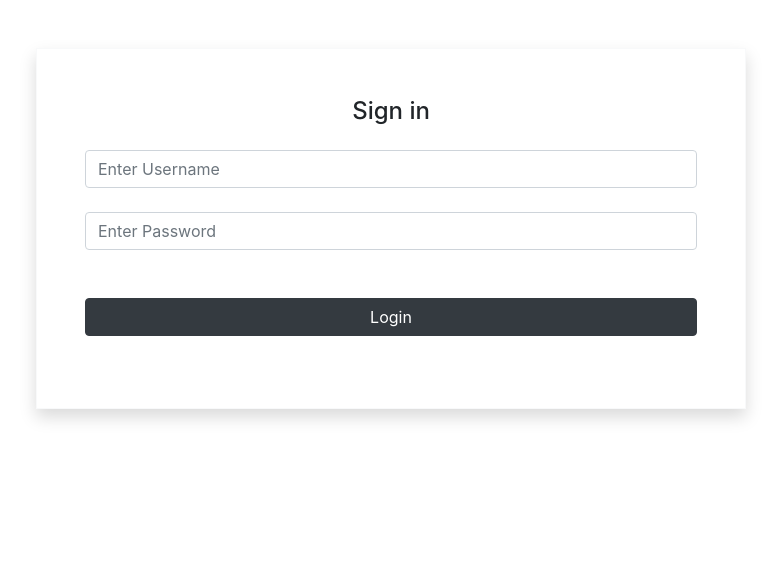
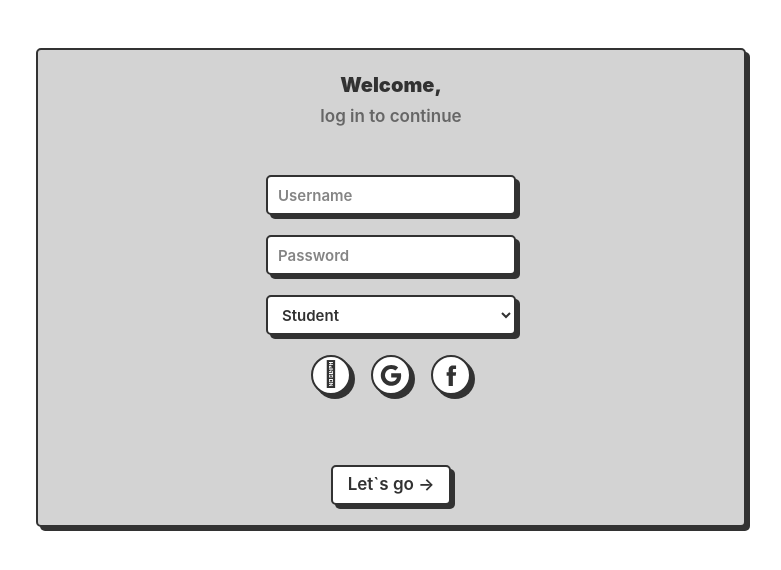
Before and after one commit to akichaaa/g5_classrec, a PHP site: page /login.php in a window 1280 px wide. Shown: the part 96-666 px from the top of the page, without its empty margins (249-1030 px from the left). Run offline with PHP 8.4, Linux system fonts and the light colour scheme.

Commit message:
Add Form

```diff
--- a/login.php
+++ b/login.php
@@ -12,6 +12,7 @@
   <link rel="stylesheet" type="text/css"  href="vendor/css/bootstrap.min.css">
   <link href="vendor/css/all.css" rel="stylesheet">
   <link rel="stylesheet" type="text/css"  href="resource/css/styles.css">
+  <link rel="stylesheet" type="text/css"  href="resource/css/index.css">
 </head>
 <body>
         <nav class="navbar navbar-dark bg-white shadow-sm slide-in-left">
@@ -28,17 +29,35 @@
                 <div class="col-8 ">
 
 
-
-                    <form class="text-center border border-light p-5 shadow puff-in-center" action="" method="post" >
+                  <form class="form text-center">
+                    <div class="title">Welcome,<br><span>log in to continue</span></div>
+                    <input type="text" placeholder="Username" name="username" class="input">
+                    <input type="password" placeholder="Password" name="password" class="input">
+                    <select class="input" name="role">
+                      <option value="Student">Student</option>
+                      <option value="Teacher">Teacher</option>
+                    </select>
+                    <div class="login-with">
+                      <div class="button-log"></div>
+                      <div class="button-log">
+                        <svg class="icon" height="56.6934px" id="Layer_1" style="enable-background:new 0 0 56.6934 56.6934;" version="1.1" viewBox="0 0 56.6934 56.6934" width="56.6934px" xml:space="preserve" xmlns="http://www.w3.org/2000/svg" xmlns:xlink="http://www.w3.org/1999/xlink"><path d="M51.981,24.4812c-7.7173-0.0038-15.4346-0.0019-23.1518-0.001c0.001,3.2009-0.0038,6.4018,0.0019,9.6017  c4.4693-0.001,8.9386-0.0019,13.407,0c-0.5179,3.0673-2.3408,5.8723-4.9258,7.5991c-1.625,1.0926-3.492,1.8018-5.4168,2.139  c-1.9372,0.3306-3.9389,0.3729-5.8713-0.0183c-1.9651-0.3921-3.8409-1.2108-5.4773-2.3649  c-2.6166-1.8383-4.6135-4.5279-5.6388-7.5549c-1.0484-3.0788-1.0561-6.5046,0.0048-9.5805  c0.7361-2.1679,1.9613-4.1705,3.5708-5.8002c1.9853-2.0324,4.5664-3.4853,7.3473-4.0811c2.3812-0.5083,4.8921-0.4113,7.2234,0.294  c1.9815,0.6016,3.8082,1.6874,5.3044,3.1163c1.5125-1.5039,3.0173-3.0164,4.527-4.5231c0.7918-0.811,1.624-1.5865,2.3908-2.4196  c-2.2928-2.1218-4.9805-3.8274-7.9172-4.9056C32.0723,4.0363,26.1097,3.995,20.7871,5.8372  C14.7889,7.8907,9.6815,12.3763,6.8497,18.0459c-0.9859,1.9536-1.7057,4.0388-2.1381,6.1836  C3.6238,29.5732,4.382,35.2707,6.8468,40.1378c1.6019,3.1768,3.8985,6.001,6.6843,8.215c2.6282,2.0958,5.6916,3.6439,8.9396,4.5078  c4.0984,1.0993,8.461,1.0743,12.5864,0.1355c3.7284-0.8581,7.256-2.6397,10.0725-5.24c2.977-2.7358,5.1006-6.3403,6.2249-10.2138  C52.5807,33.3171,52.7498,28.8064,51.981,24.4812z"></path></svg>
+                      </div>
+                      <div class="button-log">
+                        <svg xmlns:xlink="http://www.w3.org/1999/xlink" xmlns="http://www.w3.org/2000/svg" xml:space="preserve" width="56.693px" viewBox="0 0 56.693 56.693" version="1.1" id="Layer_1" height="56.693px" class="icon"><path d="M40.43,21.739h-7.645v-5.014c0-1.883,1.248-2.322,2.127-2.322c0.877,0,5.395,0,5.395,0V6.125l-7.43-0.029  c-8.248,0-10.125,6.174-10.125,10.125v5.518h-4.77v8.53h4.77c0,10.947,0,24.137,0,24.137h10.033c0,0,0-13.32,0-24.137h6.77  L40.43,21.739z"></path></svg>
+                      </div>
+                    </div>
+                    <button class="button-confirm">Let`s go →</button>
+                    </form>
+                    <!-- <form class="text-center border border-light p-5 shadow puff-in-center" action="" method="post" >
                     <p class="h4 mb-4">Sign in</p>
-                    <?php logd();?>
+                    <php logd();?>
                     <input type="text" id="username" class="form-control mb-4" name="username" placeholder="Enter Username" required>
                     <input type="password" id="defaultLoginFormPassword" class="form-control mb-4" placeholder="Enter Password" name ="password" required>
                     <div class="d-flex justify-content-around">
                     </div>
-                    <input type =hidden name="token" value="<?php echo Token::generate(); ?>">
+                    <input type =hidden name="token" value="<php echo Token::generate(); ?>">
                     <input  type="submit"  class="btn btn-dark btn-block my-4"value="Login"/>
-                    </form>
+                    </form> -->
 
 
                     <footer id="sticky-footer" class="py-4 bg-dark text-white-50 fixed-bottom slide-in-right">
--- /dev/null
+++ b/resource/css/index.css
@@ -0,0 +1,98 @@
+.form {
+  --input-focus: #2d8cf0;
+  --font-color: #323232;
+  --font-color-sub: #666;
+  --bg-color: #fff;
+  --main-color: #323232;
+  padding: 20px;
+  background: lightgrey;
+  display: flex;
+  flex-direction: column;
+  align-items: center;
+  justify-content: center;
+  gap: 20px;
+  border-radius: 5px;
+  border: 2px solid var(--main-color);
+  box-shadow: 4px 4px var(--main-color);
+}
+
+.title {
+  color: var(--font-color);
+  font-weight: 900;
+  font-size: 20px;
+  margin-bottom: 25px;
+}
+
+.title span {
+  color: var(--font-color-sub);
+  font-weight: 600;
+  font-size: 17px;
+}
+
+.input {
+  width: 250px;
+  height: 40px;
+  border-radius: 5px;
+  border: 2px solid var(--main-color);
+  background-color: var(--bg-color);
+  box-shadow: 4px 4px var(--main-color);
+  font-size: 15px;
+  font-weight: 600;
+  color: var(--font-color);
+  padding: 5px 10px;
+  outline: none;
+}
+
+.input::placeholder {
+  color: var(--font-color-sub);
+  opacity: 0.8;
+}
+
+.input:focus {
+  border: 2px solid var(--input-focus);
+}
+
+.login-with {
+  display: flex;
+  gap: 20px;
+}
+
+.button-log {
+  cursor: pointer;
+  width: 40px;
+  height: 40px;
+  border-radius: 100%;
+  border: 2px solid var(--main-color);
+  background-color: var(--bg-color);
+  box-shadow: 4px 4px var(--main-color);
+  color: var(--font-color);
+  font-size: 25px;
+  display: flex;
+  justify-content: center;
+  align-items: center;
+}
+
+.icon {
+  width: 24px;
+  height: 24px;
+  fill: var(--main-color);
+}
+
+.button-log:active, .button-confirm:active {
+  box-shadow: 0px 0px var(--main-color);
+  transform: translate(3px, 3px);
+}
+
+.button-confirm {
+  margin: 50px auto 0 auto;
+  width: 120px;
+  height: 40px;
+  border-radius: 5px;
+  border: 2px solid var(--main-color);
+  background-color: var(--bg-color);
+  box-shadow: 4px 4px var(--main-color);
+  font-size: 17px;
+  font-weight: 600;
+  color: var(--font-color);
+  cursor: pointer;
+}
```
